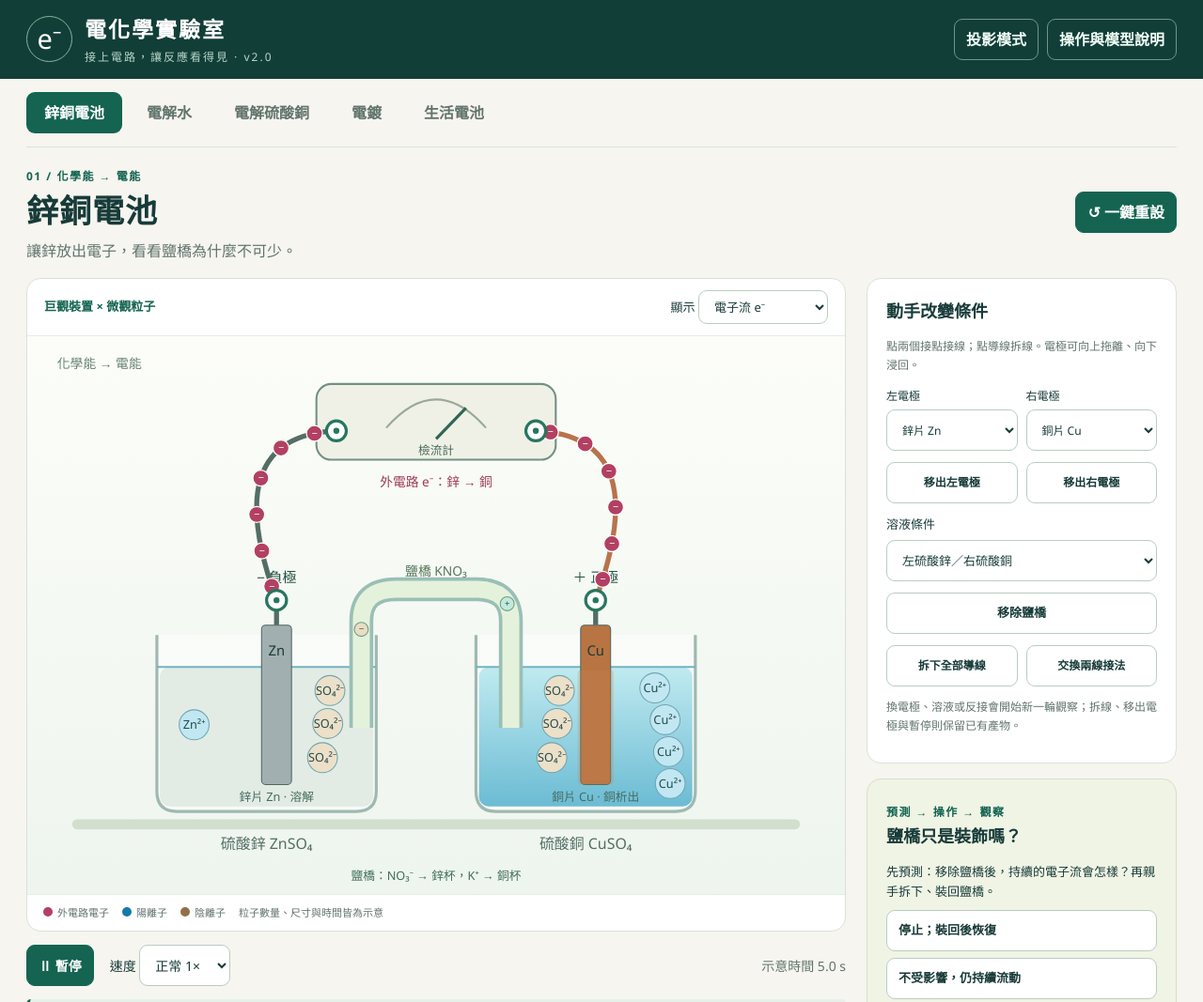
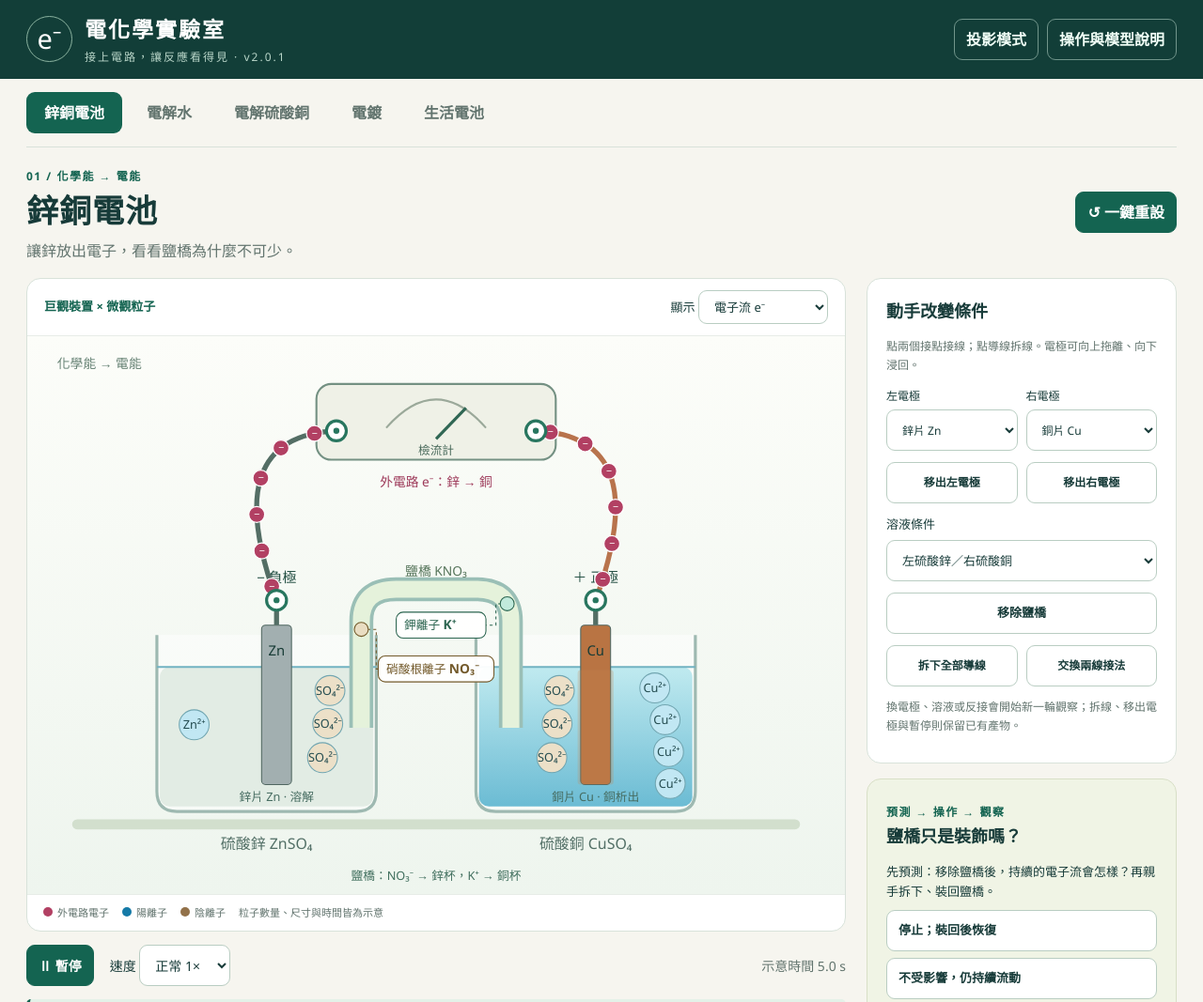
Before and after one commit to hikaruhen/electric-chemical, a website with bundled scripts: page index.html in a window 1280 px wide. Shown: the top 1067 px of the page at 94% size. Built offline with nearby package versions, Linux system fonts and the light colour scheme; animation ran at ten frames a second.

Commit message:
Label salt bridge markers as potassium and nitrate ions (v2.0.1)

```diff
--- a/app.js
+++ b/app.js
@@ -34,7 +34,7 @@ function makeScene(){
  if(!water)h+=el('line',{x1:0,y1:-25,x2:0,y2:0,stroke:'#536e65','stroke-width':5});h+=text(0,30,mat,14,mat==='C'?'#fff':'#183c36',{'text-anchor':'middle'})+'</g>';
  h+=text(x,467,'',12,'#466c61',{'text-anchor':'middle',id:`material-label-${i}`})+text(x,235,'',14,'#234f43',{'text-anchor':'middle',id:`pole-${i}`});}
  h+='<g id="micro-particles" pointer-events="none"></g><g id="gas-bubbles" pointer-events="none"></g>';
- if(cell){h+='<path id="salt-route-left" d="M410 254 L370 254 Q335 254 335 286 L335 410" fill="none" stroke="none"/><path id="salt-route-right" d="M410 254 L450 254 Q485 254 485 286 L485 410" fill="none" stroke="none"/>';for(let i=0;i<2;i++)h+=`<g id="salt-ion-${i}" pointer-events="none" aria-label="${i%2?'NO₃⁻ 向鋅杯':'K⁺ 向銅杯'}"><circle r="7" fill="${i%2?'#e9ddc2':'#c1eadc'}" stroke="#6e9c88"/>${text(0,3,i%2?'−':'+',9,'#305948',{'text-anchor':'middle'})}</g>`;h+=text(410,546,'鹽橋：NO₃⁻ → 鋅杯，K⁺ → 銅杯',12,'#416f5e',{'text-anchor':'middle'});}
+ if(cell){h+='<path id="salt-route-left" d="M410 254 L370 254 Q335 254 335 286 L335 410" fill="none" stroke="none"/><path id="salt-route-right" d="M410 254 L450 254 Q485 254 485 286 L485 410" fill="none" stroke="none"/>';for(let i=0;i<2;i++){const nitrate=i%2,name=nitrate?'硝酸根離子':'鉀離子',species=nitrate?'NO₃⁻':'K⁺',ink=nitrate?'#735a2b':'#2c6550';h+=`<g id="salt-ion-${i}" pointer-events="none" aria-label="${name} ${species} 向${nitrate?'鋅':'銅'}杯"><path class="salt-ion-leader" fill="none" stroke="${ink}" stroke-width="1" stroke-dasharray="3 3"/><circle r="7" fill="${nitrate?'#e9ddc2':'#c1eadc'}" stroke="${ink}"/><g class="salt-ion-caption"><rect x="0" y="-13" width="${nitrate?116:90}" height="26" rx="7" fill="#fff" fill-opacity=".96" stroke="${ink}" stroke-width="1"/>${text(8,4,name+' <tspan font-size="13" font-weight="700">'+species+'</tspan>',12,ink)}</g></g>`;}h+=text(410,546,'鹽橋：NO₃⁻ → 鋅杯，K⁺ → 銅杯',12,'#416f5e',{'text-anchor':'middle'});}
  h+='<g id="wires"></g><g id="flow"></g><g id="terminals"></g>';svg.innerHTML=h;
  if(state.solution==='water')svg.querySelectorAll('text').forEach(n=>{if(n.textContent.includes('硫酸'))n.textContent='純水（缺少銅離子）';});drawWires();updateDynamic();
 }
@@ -59,7 +59,7 @@ function updateDynamic(){
  }
  const liquid=$('#right-liquid');if(liquid&&!q.water){liquid.setAttribute('opacity',state.solution==='water'?1:.18+.82*q.concentration/(q.cell?.1:.2));if(state.solution==='water')liquid.setAttribute('fill','#e2ece4');}
  const particles=microParticles(state),host=$('#micro-particles');for(const p of particles){let node=$('#micro-'+p.id);if(!node){node=document.createElementNS('http://www.w3.org/2000/svg','g');node.id='micro-'+p.id;node.innerHTML='<circle r="15" stroke-width="1"/>'+text(0,4,'',12,'#244c50',{'text-anchor':'middle'});host.append(node);}node.setAttribute('transform',`translate(${p.x} ${p.y})`);node.setAttribute('opacity',p.opacity);node.dataset.species=p.species;node.dataset.kind=p.kind;node.querySelector('text').textContent=p.species;node.querySelector('circle').setAttribute('fill',p.kind==='metal'?'#c98d54':p.species.includes('SO')||p.species==='OH⁻'?'#ece0c8':'#c1e7f3');node.querySelector('circle').setAttribute('stroke',p.kind==='metal'?'#936137':'#72a6b1');}
- if(q.cell)for(let i=0;i<2;i++){const node=$(`#salt-ion-${i}`),left=i%2,raw=state.time*.07+i*.12,t=Math.min(1,raw),path=$(left?'#salt-route-left':'#salt-route-right'),p=path.getPointAtLength(path.getTotalLength()*t),offset=t<1?(drag?.id==='bridge'?(drag.bridgeOffset??(state.bridge?0:-125)):state.bridge?0:-125):0,age=Math.max(0,raw-1),dx=(left?-1:1)*4*Math.sin(age*.7),dy=3*Math.sin(age*.5);node.setAttribute('transform',`translate(${p.x+dx} ${p.y+offset+dy})`);}
+ if(q.cell)for(let i=0;i<2;i++){const node=$(`#salt-ion-${i}`),left=i%2,raw=state.time*.07+i*.12,t=Math.min(1,raw),path=$(left?'#salt-route-left':'#salt-route-right'),p=path.getPointAtLength(path.getTotalLength()*t),offset=t<1?(drag?.id==='bridge'?(drag.bridgeOffset??(state.bridge?0:-125)):state.bridge?0:-125):0,age=Math.max(0,raw-1),dx=(left?-1:1)*4*Math.sin(age*.7),dy=3*Math.sin(age*.5),x=p.x+dx,y=p.y+offset+dy;node.setAttribute('transform',`translate(${x} ${y})`);const labelX=left?352:370,labelY=Math.max(left?224:190,(left?334:290)+offset),elbowX=left?350:470,edgeX=left?352:460;node.querySelector('.salt-ion-caption').setAttribute('transform',`translate(${labelX-x} ${labelY-y})`);node.querySelector('.salt-ion-leader').setAttribute('d',`M0 0 H${elbowX-x} V${labelY-y} H${edgeX-x}`);}
  const gasHost=$('#gas-bubbles'),alive=new Set();for(const b of state.gasBubbles){const age=state.transportTime-b.born;if(age<0||age>=GAS_TRAVEL_TIME)continue;alive.add(b.id);let node=$('#'+b.id);if(!node){node=document.createElementNS('http://www.w3.org/2000/svg','circle');node.id=b.id;node.setAttribute('r',3.5);node.setAttribute('fill','#fff');node.setAttribute('fill-opacity','.1');node.setAttribute('stroke','#5d9ab1');gasHost.append(node);}let x,y;if(q.water){const front=207+q.gas[b.side].volume*7;x=b.side?552:268;y=b.originY+(front+5-b.originY)*age/GAS_TRAVEL_TIME;}else{x=b.side?550:270;y=b.originY+(327-b.originY)*age/GAS_TRAVEL_TIME;}node.setAttribute('cx',x);node.setAttribute('cy',y);node.setAttribute('opacity',Math.min(1,age/.15,(GAS_TRAVEL_TIME-age)/.15));node.dataset.side=b.side;node.dataset.born=b.born;}
  for(const child of [...gasHost.children])if(!alive.has(child.id))child.remove();
 }
--- a/index.html
+++ b/index.html
@@ -1,6 +1,6 @@
 <!doctype html>
 <html lang="zh-Hant"><head><meta charset="utf-8"><meta name="viewport" content="width=device-width,initial-scale=1"><meta name="theme-color" content="#113d38"><title>電化學實驗室｜讓反應看得見</title><link rel="stylesheet" href="style.css"></head>
-<body><header><div class="brand"><span class="brand-icon">e⁻</span><div><strong>電化學實驗室</strong><small>接上電路，讓反應看得見 · v2.0</small></div></div><div class="header-actions"><button id="project" aria-pressed="false">投影模式</button><button id="help">操作與模型說明</button></div></header>
+<body><header><div class="brand"><span class="brand-icon">e⁻</span><div><strong>電化學實驗室</strong><small>接上電路，讓反應看得見 · v2.0.1</small></div></div><div class="header-actions"><button id="project" aria-pressed="false">投影模式</button><button id="help">操作與模型說明</button></div></header>
 <main><nav id="tabs" aria-label="實驗選擇"></nav><section class="intro"><div><span class="eyebrow" id="eyebrow">01 / 化學能 → 電能</span><h1 id="title">鋅銅電池</h1><p id="subtitle"></p></div><button id="reset" class="primary">↺ 一鍵重設</button></section>
 <div id="lab"><div class="workbench"><section class="canvas-card"><div class="scene-toolbar"><span class="tag">巨觀裝置 × 微觀粒子</span><label>顯示 <select id="view"><option value="electron">電子流 e⁻</option><option value="current">傳統電流 I</option><option value="none">隱藏外電路粒子</option></select></label></div><svg id="scene" viewBox="0 0 820 560" role="img" aria-label="可操作實驗裝置，接點可點選或拖曳，電極與鹽橋可上下拖曳"></svg><div class="legend"><span><i class="electron"></i>外電路電子</span><span><i class="cation"></i>陽離子</span><span><i class="anion"></i>陰離子</span><span>粒子數量、尺寸與時間皆為示意</span></div></section>
 <section class="transport"><button id="play" class="primary">Ⅱ 暫停</button><label>速度 <select id="speed"><option value="0.25">慢速 ¼×</option><option value="1" selected>正常 1×</option><option value="4">加速 4×</option></select></label><span id="clock">示意時間 0.0 s</span><button id="cancel" hidden>取消接線</button></section><div id="status" role="status" aria-live="polite"></div><p id="notice" class="notice" aria-live="polite"></p>
--- a/package.json
+++ b/package.json
@@ -1 +1 @@
-{"name":"electric-chemical-lab","version":"2.0.0","private":true,"type":"module","scripts":{"start":"node server.mjs","test":"node --test tests/model.test.mjs","build":"node scripts/prepare-pages.mjs","check:release":"node scripts/check-release.mjs"}}
+{"name":"electric-chemical-lab","version":"2.0.1","private":true,"type":"module","scripts":{"start":"node server.mjs","test":"node --test tests/model.test.mjs","build":"node scripts/prepare-pages.mjs","check:release":"node scripts/check-release.mjs"}}
```
